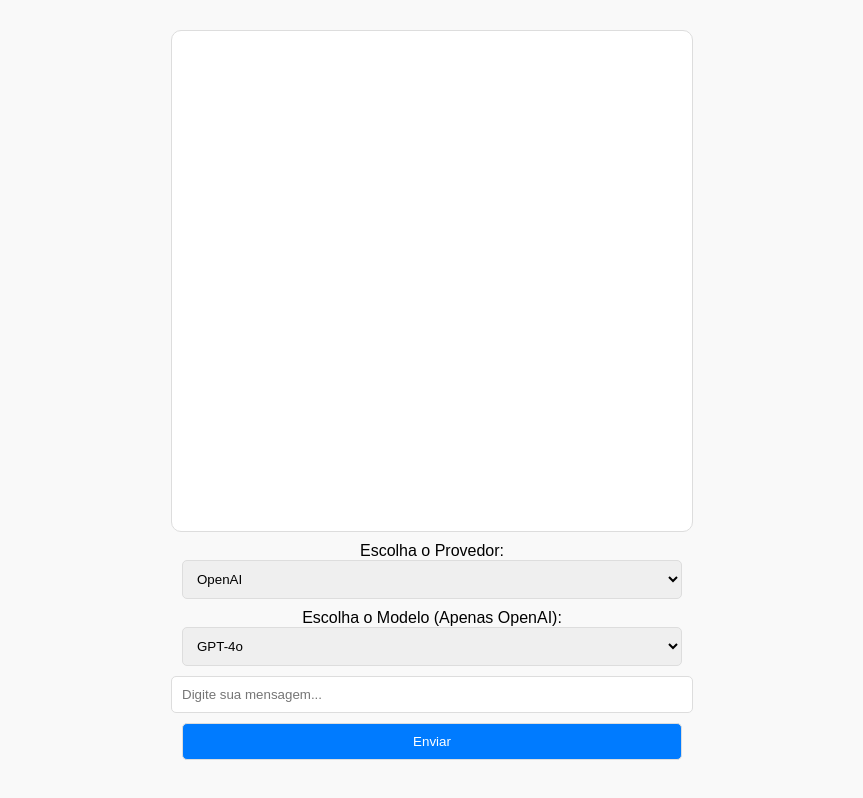
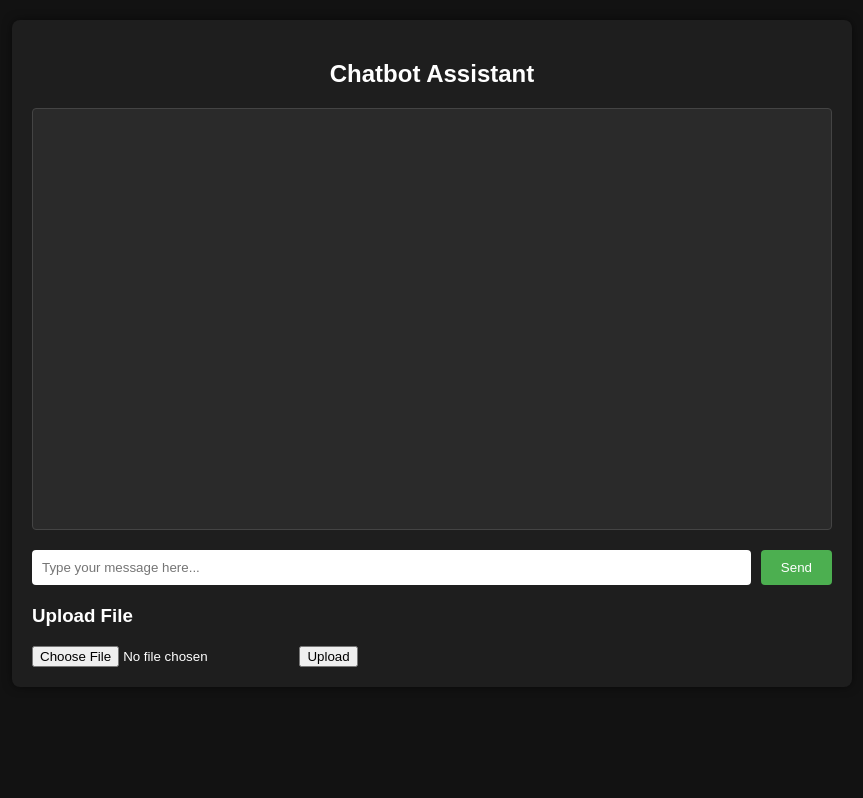
Before and after one commit to IhateCreatingUserNames2/webweb1, a website: page index.html in a window 1280 px wide. Shown: the whole page, without its empty margins (208-1071 px from the left). Drawn offline with nearby package versions, Linux system fonts and the light colour scheme.

Commit message:
Update index.html

```diff
--- a/index.html
+++ b/index.html
@@ -1,156 +1,170 @@
 <!DOCTYPE html>
-<html lang="pt-br">
+<html lang="en">
 <head>
-  <meta charset="UTF-8" />
-  <meta name="viewport" content="width=device-width, initial-scale=1.0"/>
-  <title>Assistente Virtual BlueWidow</title>
-
-  <!-- Biblioteca para renderizar Markdown -->
-  <script src="https://cdnjs.cloudflare.com/ajax/libs/markdown-it/13.0.1/markdown-it.min.js"></script>
-
+  <meta charset="UTF-8">
+  <title>Chatbot Assistant</title>
   <style>
     body {
+      background-color: #121212;
+      color: #ffffff;
       font-family: Arial, sans-serif;
-      background-color: #f9f9f9;
       margin: 0;
       padding: 0;
+    }
+    .chat-container {
+      max-width: 800px;
+      margin: 20px auto;
+      padding: 20px;
+      background-color: #1e1e1e;
+      border-radius: 8px;
+      box-shadow: 0 0 10px rgba(0,0,0,0.5);
+    }
+    h2 {
+      text-align: center;
+    }
+    #chat-log {
+      height: 400px;
+      overflow-y: auto;
+      border: 1px solid #444;
+      padding: 10px;
+      margin-bottom: 20px;
+      background-color: #2a2a2a;
+      border-radius: 4px;
+    }
+    .message {
+      padding: 8px;
+      margin-bottom: 10px;
+      border-radius: 4px;
+    }
+    .message.user {
+      background-color: #3a3a3a;
+      text-align: right;
+    }
+    .message.assistant {
+      background-color: #555;
+      text-align: left;
+    }
+    .input-container {
       display: flex;
-      flex-direction: column;
-      align-items: center;
-      justify-content: center;
-      height: 100vh;
+      gap: 10px;
     }
-
-    #chat-container {
-      width: 100%;
-      max-width: 500px;
-      height: 60%;
-      border: 1px solid #ddd;
-      border-radius: 10px;
+    .input-container input[type="text"] {
+      flex: 1;
       padding: 10px;
-      background-color: #fff;
-      overflow-y: auto;
-      margin-bottom: 10px;
+      border: none;
+      border-radius: 4px;
     }
-
-    .message {
-      margin: 5px 0;
-      padding: 8px;
+    .input-container button {
+      padding: 10px 20px;
+      border: none;
       border-radius: 4px;
-      line-height: 1.4;
-      white-space: pre-wrap;
-    }
-
-    .message.user {
-      text-align: right;
-      color: #ffffff;
-      background-color: #007bff;
-    }
-
-    .message.assistant {
-      text-align: left;
-      color: #333333;
-      background-color: #e6e6e6;
-    }
-
-    #input-container {
-      width: 100%;
-      max-width: 500px;
-      display: flex;
-      flex-direction: column;
-      align-items: center;
-    }
-
-    select, input, button {
-      width: 100%;
-      max-width: 500px;
-      padding: 10px;
-      border: 1px solid #ddd;
-      border-radius: 5px;
-      margin-bottom: 10px;
-    }
-
-    button {
-      background-color: #007bff;
+      background-color: #4CAF50;
       color: #fff;
       cursor: pointer;
     }
-
-    button:hover {
-      background-color: #0056b3;
+    .upload-container {
+      margin-top: 20px;
+    }
+    .upload-container input[type="file"] {
+      margin-right: 10px;
     }
   </style>
 </head>
-
 <body>
-  <div id="chat-container"></div>
-
-  <div id="input-container">
-    <label for="provider-selector">Escolha o Provedor:</label>
-    <select id="provider-selector" onchange="toggleModelSelector()">
-      <option value="openai">OpenAI</option>
-      <option value="minimax">MiniMax</option>
-    </select>
-
-    <label for="model-selector">Escolha o Modelo (Apenas OpenAI):</label>
-    <select id="model-selector">
-      <option value="gpt-4o">GPT-4o</option>
-      <option value="chatgpt-4o-latest">ChatGPT-4o Latest</option>
-      <option value="o1">O1</option>
-    </select>
-
-    <input type="text" id="user-input" placeholder="Digite sua mensagem..." />
-    <button onclick="sendMessage()">Enviar</button>
+  <div class="chat-container">
+    <h2>Chatbot Assistant</h2>
+    <div id="chat-log"></div>
+    <div class="input-container">
+      <input type="text" id="chat-input" placeholder="Type your message here..." />
+      <button id="send-btn">Send</button>
+    </div>
+    <div class="upload-container">
+      <h3>Upload File</h3>
+      <form id="upload-form">
+        <!-- Accept PDF and TXT files (you can adjust the accepted types as needed) -->
+        <input type="file" id="file-input" name="file" accept=".pdf,.txt" />
+        <button type="submit">Upload</button>
+      </form>
+    </div>
   </div>
 
   <script>
-    const md = window.markdownit();
-    const chatContainer = document.getElementById('chat-container');
-    const modelSelector = document.getElementById('model-selector');
-    const providerSelector = document.getElementById('provider-selector');
+    const chatLog = document.getElementById('chat-log');
+    const chatInput = document.getElementById('chat-input');
+    const sendBtn = document.getElementById('send-btn');
+    const uploadForm = document.getElementById('upload-form');
 
-    function toggleModelSelector() {
-      // Disable model selection if MiniMax is chosen
-      modelSelector.disabled = providerSelector.value === "minimax";
+    // Function to append a message to the chat log
+    function appendMessage(role, content) {
+      const msgDiv = document.createElement('div');
+      msgDiv.classList.add('message', role);
+      msgDiv.textContent = content;
+      chatLog.appendChild(msgDiv);
+      chatLog.scrollTop = chatLog.scrollHeight;
     }
 
-    function addMessage(content, role) {
-      const messageElement = document.createElement('div');
-      messageElement.className = `message ${role}`;
-      messageElement.innerHTML = role === 'assistant' ? md.render(content) : content;
-      chatContainer.appendChild(messageElement);
-      chatContainer.scrollTop = chatContainer.scrollHeight;
-    }
-
-    async function sendMessage() {
-      const userInput = document.getElementById('user-input');
-      const message = userInput.value.trim();
-      const provider = providerSelector.value;
-      const model = modelSelector.value; // Selected model
-
+    // Send chat message on button click
+    sendBtn.addEventListener('click', async () => {
+      const message = chatInput.value.trim();
       if (!message) return;
-
-      addMessage(message, 'user');
-      userInput.value = '';
+      appendMessage('user', message);
+      chatInput.value = '';
 
       try {
-        const response = await fetch('/chatbot', {
+        const response = await fetch('/api/chat', {
           method: 'POST',
           headers: { 'Content-Type': 'application/json' },
-          body: JSON.stringify({ message, provider, model })
+          body: JSON.stringify({ message })
         });
+        const data = await response.json();
+        let reply = '';
 
-        const data = await response.json();
+        // Depending on the response format from Pinecone
+        if (data.chat_completion && data.chat_completion.choices && data.chat_completion.choices.length > 0) {
+          reply = data.chat_completion.choices[0].message.content;
+        } else if (data.message && data.message.content) {
+          reply = data.message.content;
+        } else {
+          reply = JSON.stringify(data);
+        }
+        appendMessage('assistant', reply);
+      } catch (error) {
+        console.error('Error fetching chat response:', error);
+        appendMessage('assistant', 'Error: Could not retrieve response.');
+      }
+    });
 
-        if (data && data.reply) {
-          addMessage(data.reply, 'assistant');
-        } else {
-          addMessage('Algo deu errado. Tente novamente.', 'assistant');
-        }
+    // Allow sending message with the Enter key
+    chatInput.addEventListener('keypress', (e) => {
+      if (e.key === 'Enter') {
+        sendBtn.click();
+      }
+    });
+
+    // Handle file upload
+    uploadForm.addEventListener('submit', async (e) => {
+      e.preventDefault();
+      const fileInput = document.getElementById('file-input');
+      if (!fileInput.files || fileInput.files.length === 0) {
+        alert('Please select a file to upload.');
+        return;
+      }
+      const formData = new FormData();
+      formData.append('file', fileInput.files[0]);
+
+      try {
+        const response = await fetch('/api/upload', {
+          method: 'POST',
+          body: formData
+        });
+        const result = await response.json();
+        alert('File uploaded successfully.');
+        fileInput.value = ''; // Clear the file input
       } catch (error) {
-        addMessage('Erro ao conectar ao servidor.', 'assistant');
+        console.error('File upload error:', error);
+        alert('File upload failed.');
       }
-    }
+    });
   </script>
 </body>
 </html>
```
